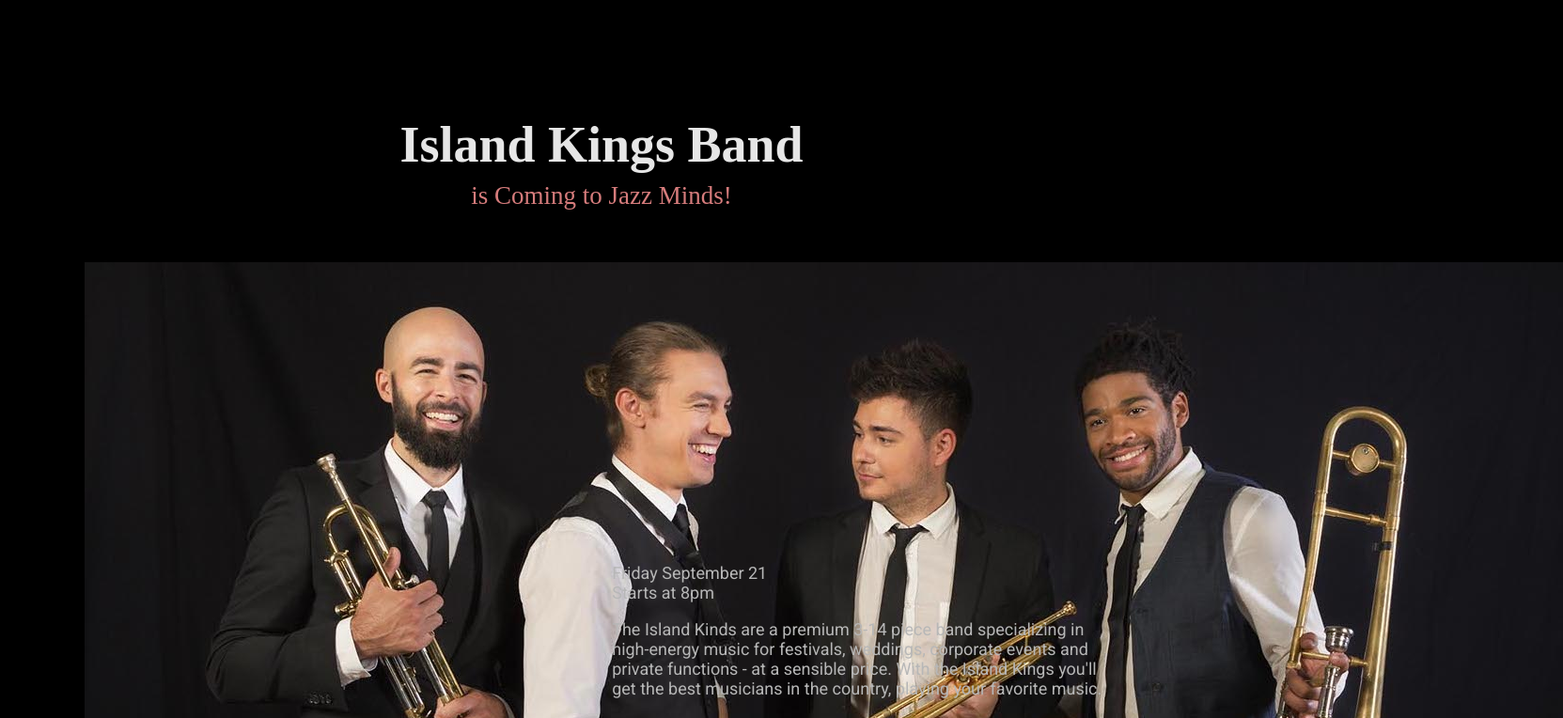
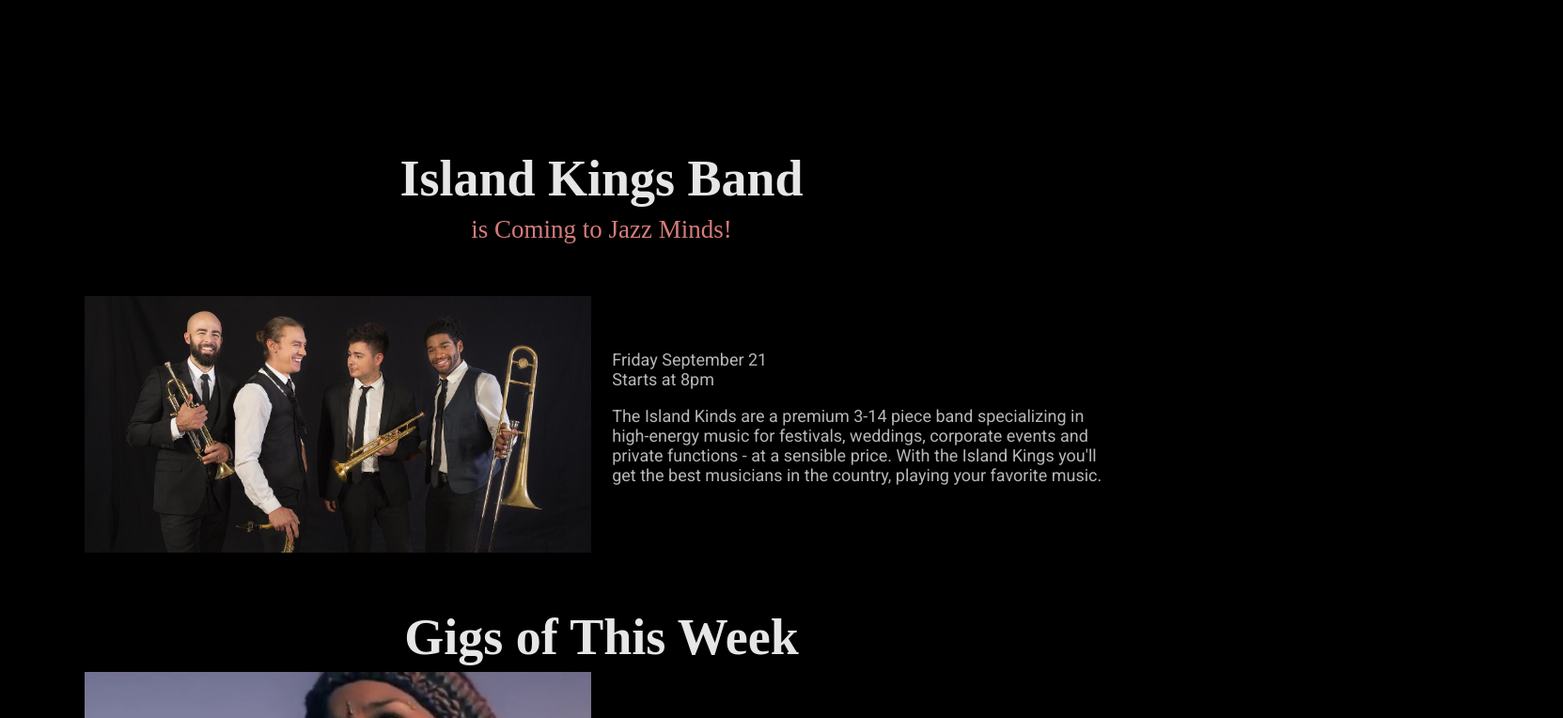
Before and after one commit to saitosan75/jassminds, a plain HTML site: page index.html in a window 1280 px wide. Shown: the part 1020-1784 px from the top of the page at 94% size, 1663 px wide, since content can reach past the window. Drawn offline with Linux system fonts and the light colour scheme; a web font is replaced by a local one.

Commit message:
this is right one

```diff
--- a/scss/partials/_media.scss
+++ b/scss/partials/_media.scss
@@ -6,7 +6,7 @@ img {
 
 .site-identity {
     img{
-        @media (min-width: $breakpoint-small ) {
+        @media (min-width: $breakpoint-small) {
             max-width: 15%;
             height: auto;
             padding: 3em 1em 1em 1em;
@@ -44,7 +44,7 @@ header {
     &:before {
         content: '';
         position: absolute;
-        top: em;
+        top: 30em;
         right: 0;
         bottom: -5em;
         left: 0;
@@ -52,13 +52,6 @@ header {
     }
 }
 
-<<<<<<< HEAD
-=======
-<<<<<<< HEAD
-<<<<<<< HEAD
-=======
->>>>>>> 1af7981c9d9535552fa1a1e16bb483479d377de3
->>>>>>> 6d796f5df940f4091a06915f8e26a6cc615ff6e9
 .contact {
     width: 100%;
     background-image: url(../img/contact.jpg);
@@ -72,11 +65,3 @@ header {
 
 
 }
-<<<<<<< HEAD
-=======
-<<<<<<< HEAD
-=======
->>>>>>> 7537dd455207f4e4f44c6fba0343c2bd1e3da05c
-=======
->>>>>>> 1af7981c9d9535552fa1a1e16bb483479d377de3
->>>>>>> 6d796f5df940f4091a06915f8e26a6cc615ff6e9
--- a/scss/partials/_structure.scss
+++ b/scss/partials/_structure.scss
@@ -51,23 +51,8 @@ body {
 
 .featured {
     margin-top: 10em;
-<<<<<<< HEAD
-=======
-<<<<<<< HEAD
-<<<<<<< HEAD
-=======
->>>>>>> 1af7981c9d9535552fa1a1e16bb483479d377de3
->>>>>>> 6d796f5df940f4091a06915f8e26a6cc615ff6e9
 }
 
 section {
     margin: 0 0 2em 0;
-<<<<<<< HEAD
-=======
-<<<<<<< HEAD
-=======
->>>>>>> 7537dd455207f4e4f44c6fba0343c2bd1e3da05c
-=======
->>>>>>> 1af7981c9d9535552fa1a1e16bb483479d377de3
->>>>>>> 6d796f5df940f4091a06915f8e26a6cc615ff6e9
 }
--- a/scss/partials/_typography.scss
+++ b/scss/partials/_typography.scss
@@ -46,17 +46,6 @@ nav {
         font-size: 4em;
         font-weight: 900;
         margin-bottom: 0.4em;
-<<<<<<< HEAD
-=======
-<<<<<<< HEAD
-<<<<<<< HEAD
-=======
-
-
->>>>>>> 7537dd455207f4e4f44c6fba0343c2bd1e3da05c
-=======
->>>>>>> 1af7981c9d9535552fa1a1e16bb483479d377de3
->>>>>>> 6d796f5df940f4091a06915f8e26a6cc615ff6e9
     }
 
     h2 {
--- a/scss/style.scss
+++ b/scss/style.scss
@@ -10,7 +10,7 @@ $type-color-nav: #9B9B9B;
 $type-color-day: #EFA86D;
 $type-color-date: #E30000;
 
-//BREAKPOINTS
+//BREAKPOONTS
 $breakpoint-small: 768px;
 $breakpoint-medium: 992px;
 $breakpoint-large: 1250px;
```
Also changed, not shown: css/style.css, img/._contact.jpg (deleted), img/._kianaluna.jpg (deleted), 2 other files.
